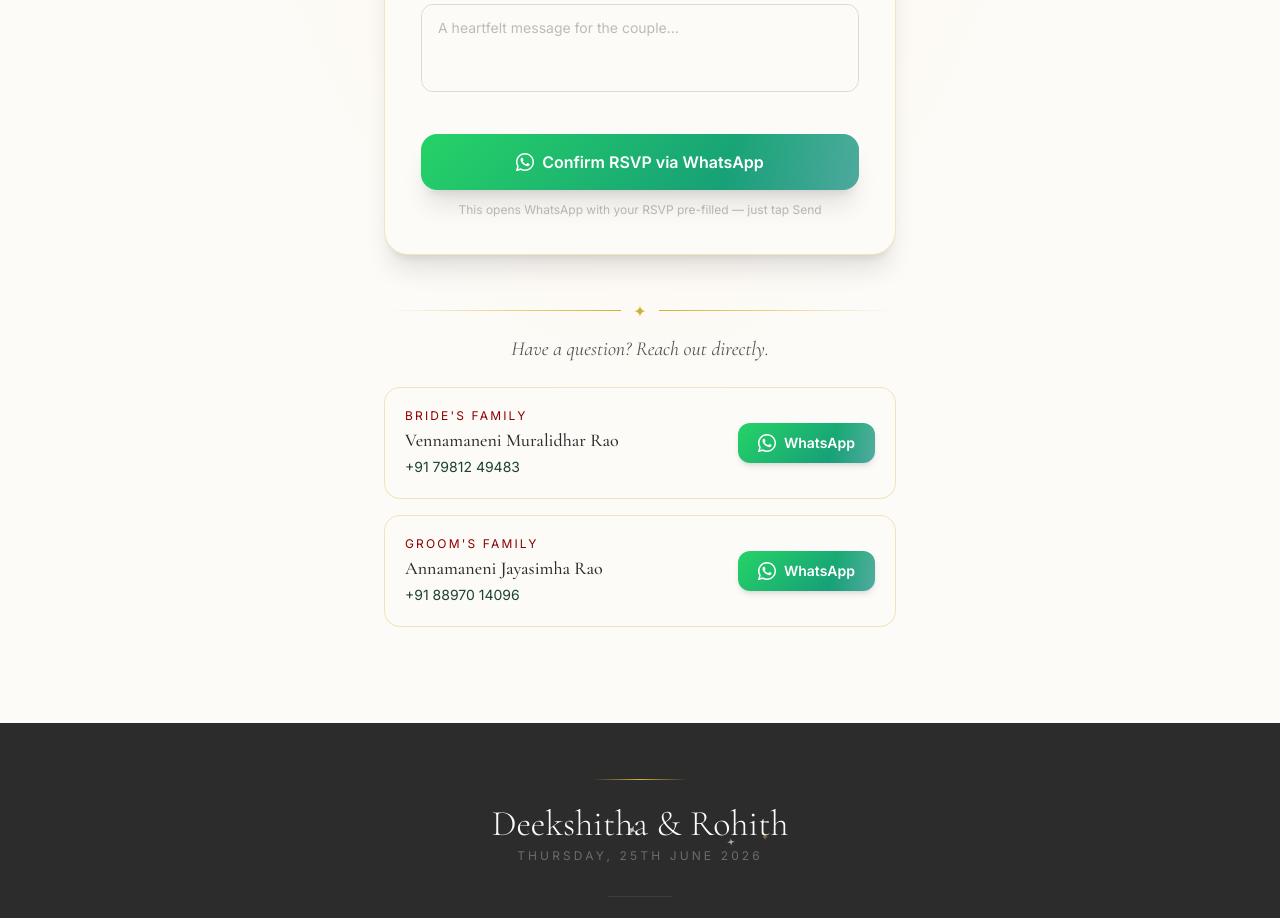
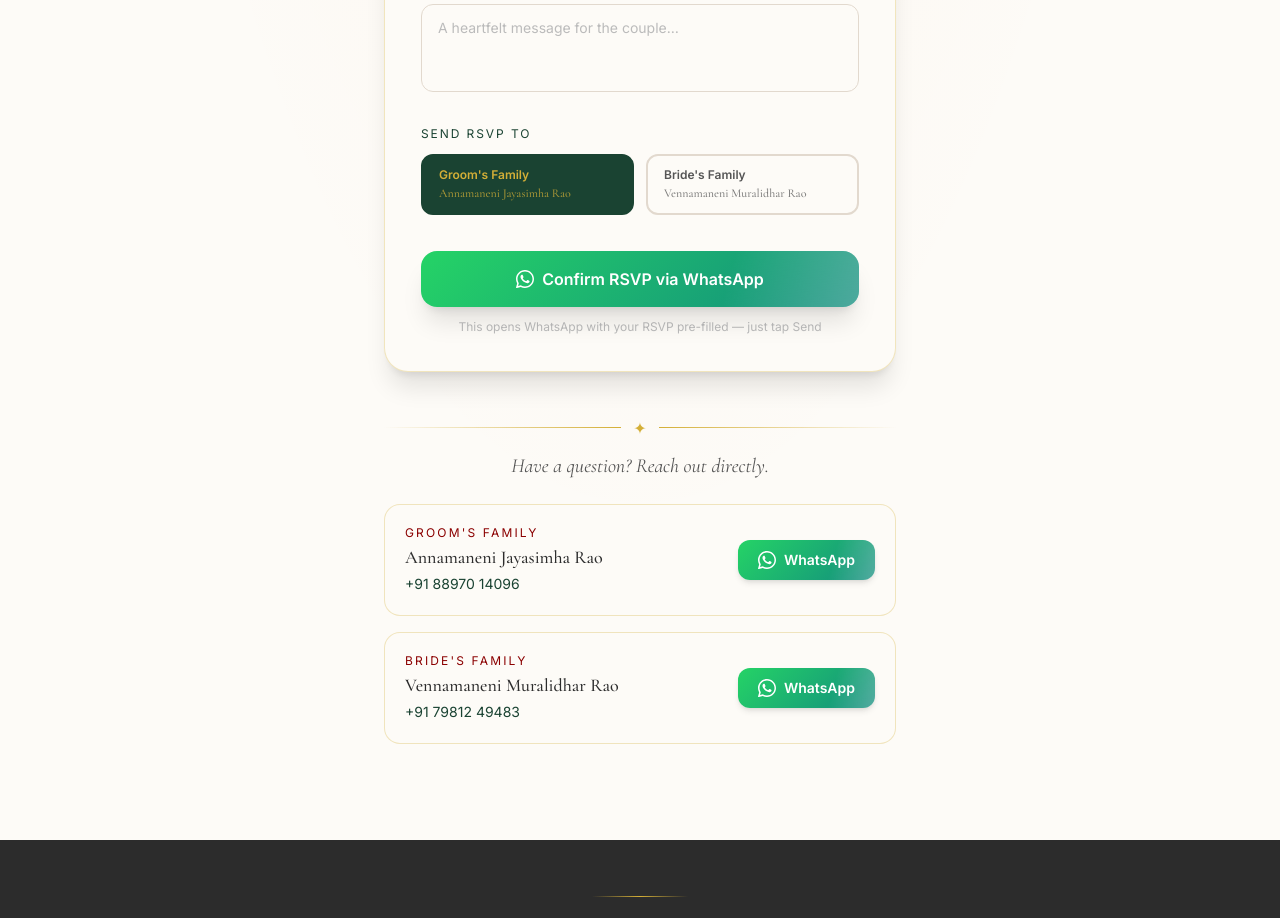
Before and after one commit to gohanrohith/rwedsd, a React (Vite) app: page / in a window 1280 px wide. Shown: the part 5680-6598 px from the top of the page. Built offline with nearby package versions, Linux system fonts and the light colour scheme.

Commit message:
Add RSVP recipient selector; show groom contact first
Co-Authored-By: Claude Sonnet 4.6 <noreply@anthropic.com>

```diff
--- a/src/components/RSVPForm.jsx
+++ b/src/components/RSVPForm.jsx
@@ -11,7 +11,7 @@ const ATTEND_OPTS = [
   { value: 'maybe', emoji: '🤔', label: 'Still Deciding',    note: 'Will confirm soon' },
 ];
 
-const INIT = { name: '', phone: '', attending: 'yes', guests: 2, meal: 'veg', message: '' };
+const INIT = { name: '', phone: '', attending: 'yes', guests: 2, meal: 'veg', message: '', rsvpTo: 'groom' };
 
 /* ── Success screen ── */
 function SuccessScreen({ name, attending, onReset }) {
@@ -150,8 +150,9 @@ export default function RSVPForm() {
       COUPLE.hashtag,
     ];
 
+    const waNumber = form.rsvpTo === 'groom' ? CONTACTS.groom.wa : CONTACTS.bride.wa;
     window.open(
-      `https://wa.me/${CONTACTS.whatsappRsvp}?text=${encodeURIComponent(lines.join('\n'))}`,
+      `https://wa.me/${waNumber}?text=${encodeURIComponent(lines.join('\n'))}`,
       '_blank',
     );
     setSubmitted(true);
@@ -334,6 +335,34 @@ export default function RSVPForm() {
                   />
                 </div>
 
+                {/* Send RSVP to */}
+                <div>
+                  <label className="font-sans text-xs uppercase tracking-widest block mb-3"
+                         style={{ color: '#1A4332', letterSpacing: '.16em' }}>
+                    Send RSVP To
+                  </label>
+                  <div className="flex gap-3">
+                    {[
+                      { value: 'groom', label: "Groom's Family", name: CONTACTS.groom.name },
+                      { value: 'bride', label: "Bride's Family",  name: CONTACTS.bride.name },
+                    ].map(opt => (
+                      <div
+                        key={opt.value}
+                        className={`meal-btn flex-col items-start gap-0.5 py-3 px-4${form.rsvpTo === opt.value ? ' selected' : ''}`}
+                        onClick={() => set('rsvpTo', opt.value)}
+                        role="radio"
+                        aria-checked={form.rsvpTo === opt.value}
+                        tabIndex={0}
+                        onKeyDown={e => e.key === 'Enter' && set('rsvpTo', opt.value)}
+                        style={{ alignItems: 'flex-start', flexDirection: 'column', gap: '.15rem' }}
+                      >
+                        <span className="font-sans text-xs font-semibold">{opt.label}</span>
+                        <span className="font-serif text-xs" style={{ opacity: .75 }}>{opt.name}</span>
+                      </div>
+                    ))}
+                  </div>
+                </div>
+
                 {/* Submit */}
                 <div className="pt-2">
                   <ShimmerButton
@@ -361,8 +390,8 @@ export default function RSVPForm() {
               </p>
             </div>
             <div className="space-y-4">
+              <ContactCard contact={CONTACTS.groom} />
               <ContactCard contact={CONTACTS.bride} />
-              <ContactCard contact={CONTACTS.groom} />
             </div>
           </div>
 
```
